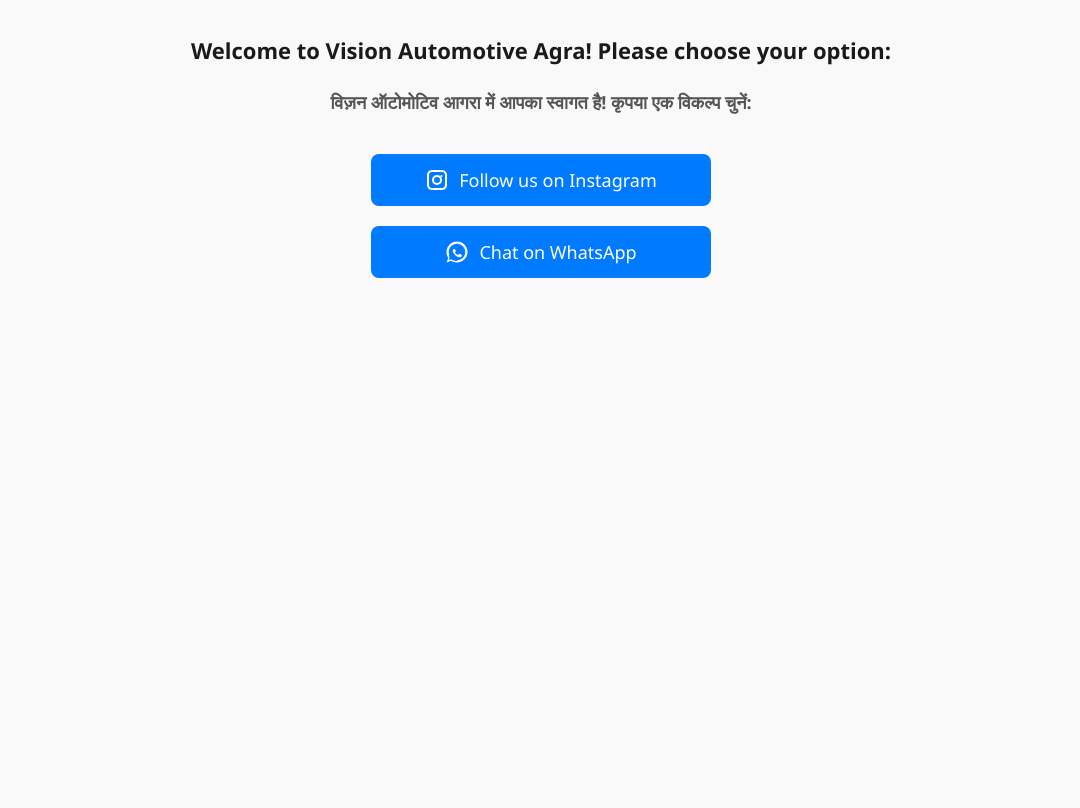
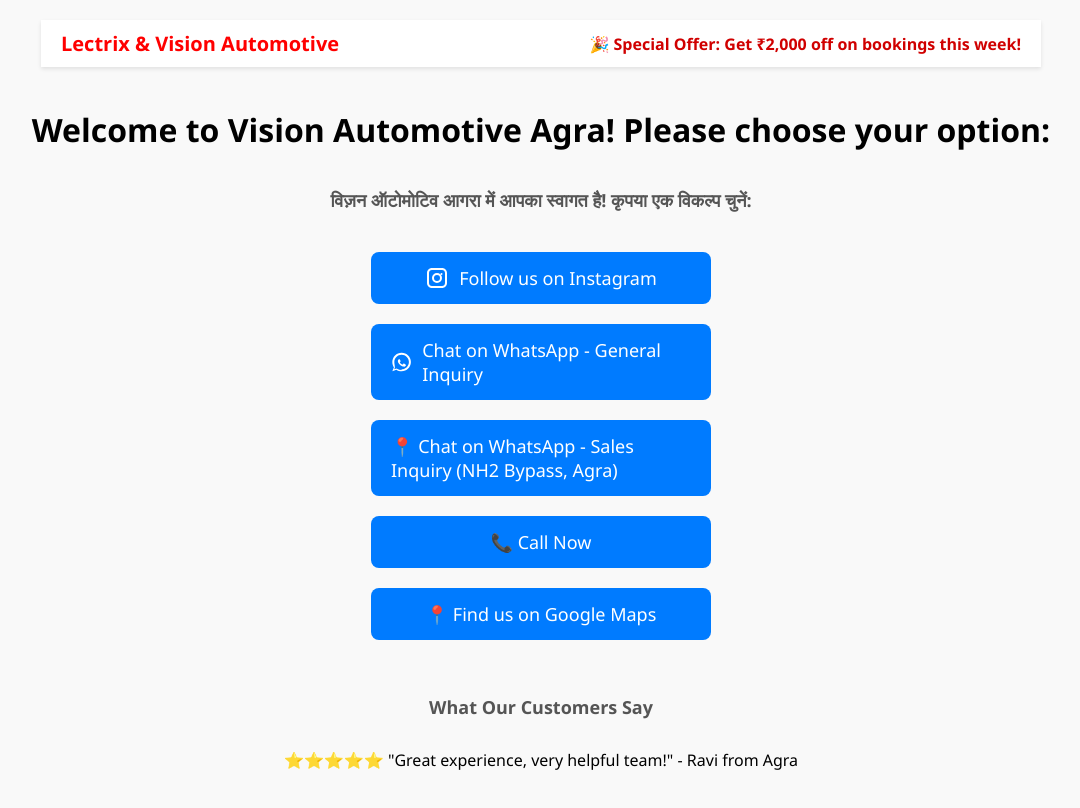
Before and after one commit to nirmitsabh/qr-redirect, a plain HTML site: page index.html in a window 1280 px wide. Shown: the whole page, without its empty margins (99-1179 px from the left). Drawn offline with Linux system fonts and the light colour scheme.

Commit message:
Update index.html

```diff
--- a/index.html
+++ b/index.html
@@ -17,11 +17,29 @@
       margin: 0;
     }
 
-    h1 {
-      color: #1a1a1a;
-      font-size: 22px;
-      text-align: center;
-      margin-bottom: 10px;
+    .header {
+      display: flex;
+      justify-content: space-between;
+      align-items: center;
+      width: 100%;
+      max-width: 960px;
+      margin-bottom: 20px;
+      background-color: white;
+      padding: 10px 20px;
+      box-shadow: 0 2px 4px rgba(0, 0, 0, 0.1);
+    }
+
+    .header h1 {
+      color: red;
+      font-size: 20px;
+      margin: 0;
+    }
+
+    .offer {
+      font-weight: bold;
+      color: #d00000;
+      font-size: 16px;
+      white-space: nowrap;
     }
 
     h2 {
@@ -58,9 +76,28 @@
       fill: white;
     }
 
+    .info-section {
+      margin-top: 30px;
+      text-align: center;
+    }
+
+    .info-section p {
+      font-size: 16px;
+      margin: 5px 0;
+    }
+
+    .testimonial-section {
+      margin-top: 30px;
+    }
+
     @media (max-width: 480px) {
-      h1, h2 {
-        font-size: 18px;
+      .header {
+        flex-direction: column;
+        align-items: flex-start;
+      }
+
+      .header h1, .offer {
+        font-size: 16px;
       }
 
       .button {
@@ -71,6 +108,11 @@
   </style>
 </head>
 <body>
+
+  <div class="header">
+    <h1>Lectrix & Vision Automotive</h1>
+    <div class="offer">🎉 Special Offer: Get ₹2,000 off on bookings this week!</div>
+  </div>
 
   <h1>Welcome to Vision Automotive Agra! Please choose your option:</h1>
   <h2>विज़न ऑटोमोटिव आगरा में आपका स्वागत है! कृपया एक विकल्प चुनें:</h2>
@@ -83,13 +125,34 @@
     Follow us on Instagram
   </a>
 
-  <!-- WhatsApp -->
+  <!-- WhatsApp 1 -->
   <a class="button" href="https://wa.me/917900333322" target="_blank">
     <svg xmlns="http://www.w3.org/2000/svg" viewBox="0 0 32 32">
       <path d="M16 2C8.3 2 2 8.3 2 16c0 2.9.8 5.7 2.4 8.1L2 30l6.1-2.3C10.3 29.2 13.1 30 16 30c7.7 0 14-6.3 14-14S23.7 2 16 2zm0 26c-2.5 0-4.9-.7-7-2l-.5-.3-3.6 1.3 1.2-3.5-.4-.6C5.8 21 5 18.5 5 16c0-6.1 4.9-11 11-11s11 4.9 11 11-4.9 11-11 11zm5.3-8.7c-.3-.2-1.8-.9-2-1s-.5-.2-.7.2c-.2.3-.7 1-.9 1.2-.2.2-.3.2-.6.1-.3-.2-1.2-.4-2.2-1.3-.8-.7-1.3-1.5-1.5-1.8-.2-.3 0-.5.2-.7.2-.2.3-.3.5-.5.1-.2.2-.3.3-.5.1-.2.1-.3 0-.5-.1-.2-.7-1.6-1-2.2-.2-.4-.5-.4-.7-.4h-.6c-.2 0-.5.1-.7.3-.2.3-1 1-1 2.5s1 2.9 1.2 3.1c.2.3 2.1 3.3 5.2 4.5.7.3 1.3.5 1.7.6.7.2 1.3.2 1.8.1.6-.1 1.8-.7 2-1.4.2-.7.2-1.3.1-1.4-.1-.1-.3-.2-.6-.4z"/>
     </svg>
-    Chat on WhatsApp
+    Chat on WhatsApp - General Inquiry
   </a>
+
+  <!-- WhatsApp 2 with address -->
+  <a class="button" href="https://wa.me/918527000999" target="_blank">
+    📍 Chat on WhatsApp - Sales Inquiry (NH2 Bypass, Agra)
+  </a>
+
+  <!-- Call Now -->
+  <a class="button" href="tel:+917900333322">
+    📞 Call Now
+  </a>
+
+  <!-- Google Maps -->
+  <a class="button" href="https://goo.gl/maps/your_location" target="_blank">
+    📍 Find us on Google Maps
+  </a>
+
+  <!-- Testimonials placeholder -->
+  <div class="testimonial-section">
+    <h2>What Our Customers Say</h2>
+    <p>⭐⭐⭐⭐⭐ "Great experience, very helpful team!" - Ravi from Agra</p>
+  </div>
 
 </body>
 </html>
```
